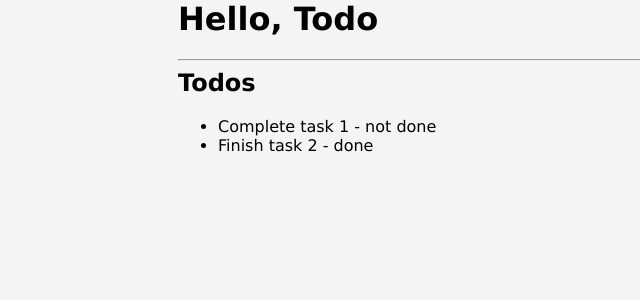
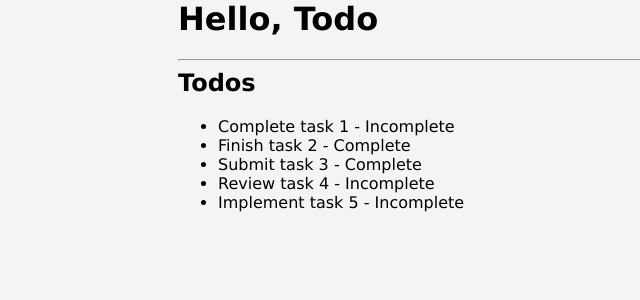
Before and after one commit to MariusCodeAcademy/type19_06_todo_crud_app, a React (Vite) app: page / in a window 1280 px wide. Shown: the top 300 px of the page, without its empty margins (27-667 px from the left). Built offline with nearby package versions, Linux system fonts and the light colour scheme.

Commit message:
todos map

```diff
--- a/src/components/todos/TodoSection.jsx
+++ b/src/components/todos/TodoSection.jsx
@@ -1,4 +1,4 @@
-import React from 'react';
+import { useState } from 'react';
 
 const initTodos = [
   { id: 1, text: 'Complete task 1', completed: false },
@@ -10,14 +10,18 @@ const initTodos = [
 
 export default function TodoSection() {
   // useState
+  const [mainTodoArr, setMainTodoArr] = useState(initTodos);
 
   return (
     <div>
       <h2>Todos</h2>
       <ul>
         {/* map per state ir make todos */}
-        <li>Complete task 1 - not done</li>
-        <li>Finish task 2 - done</li>
+        {mainTodoArr.map((tObj) => (
+          <li key={tObj.id}>
+            {tObj.text} - {tObj.completed ? 'Complete' : 'Incomplete'}
+          </li>
+        ))}
       </ul>
     </div>
   );
```
